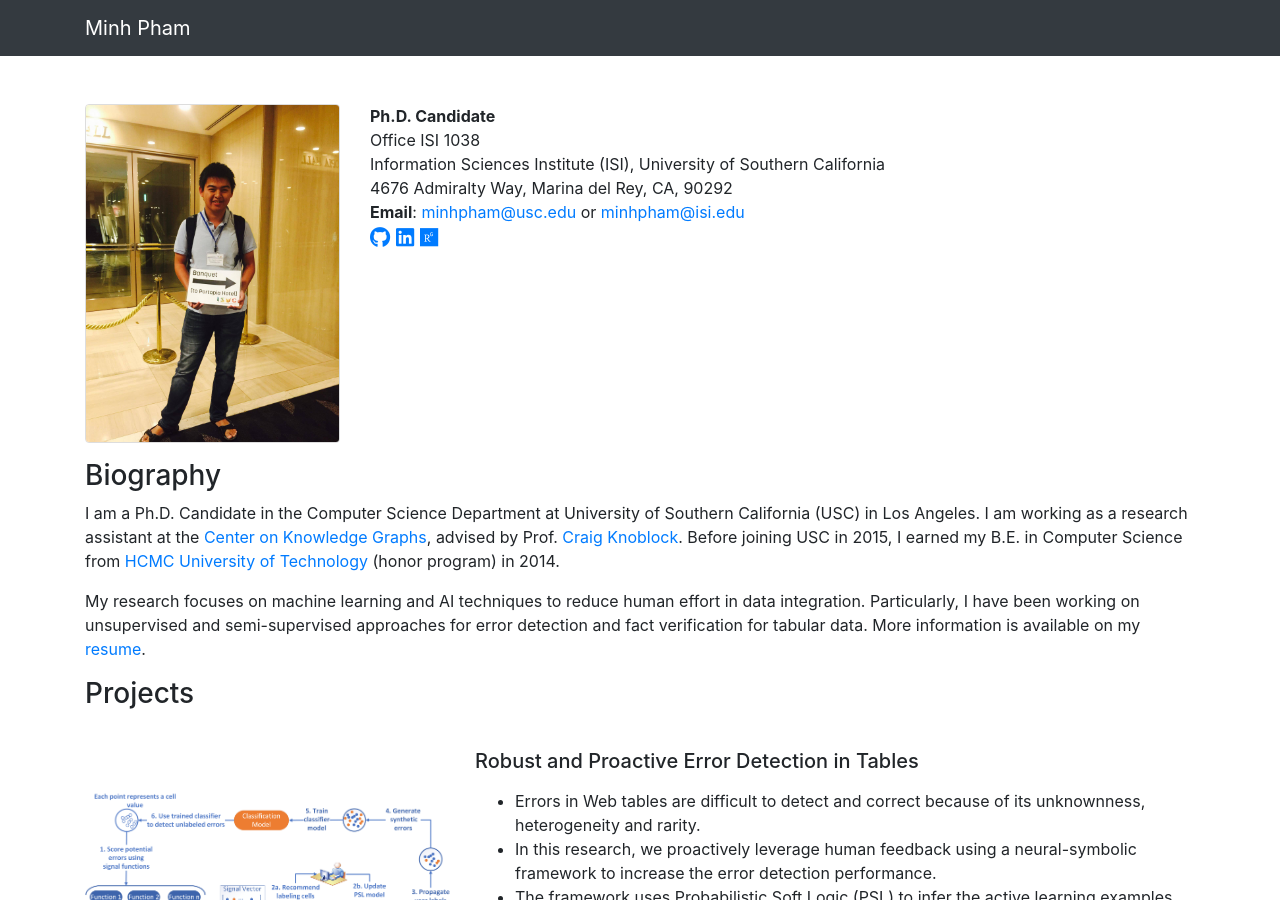
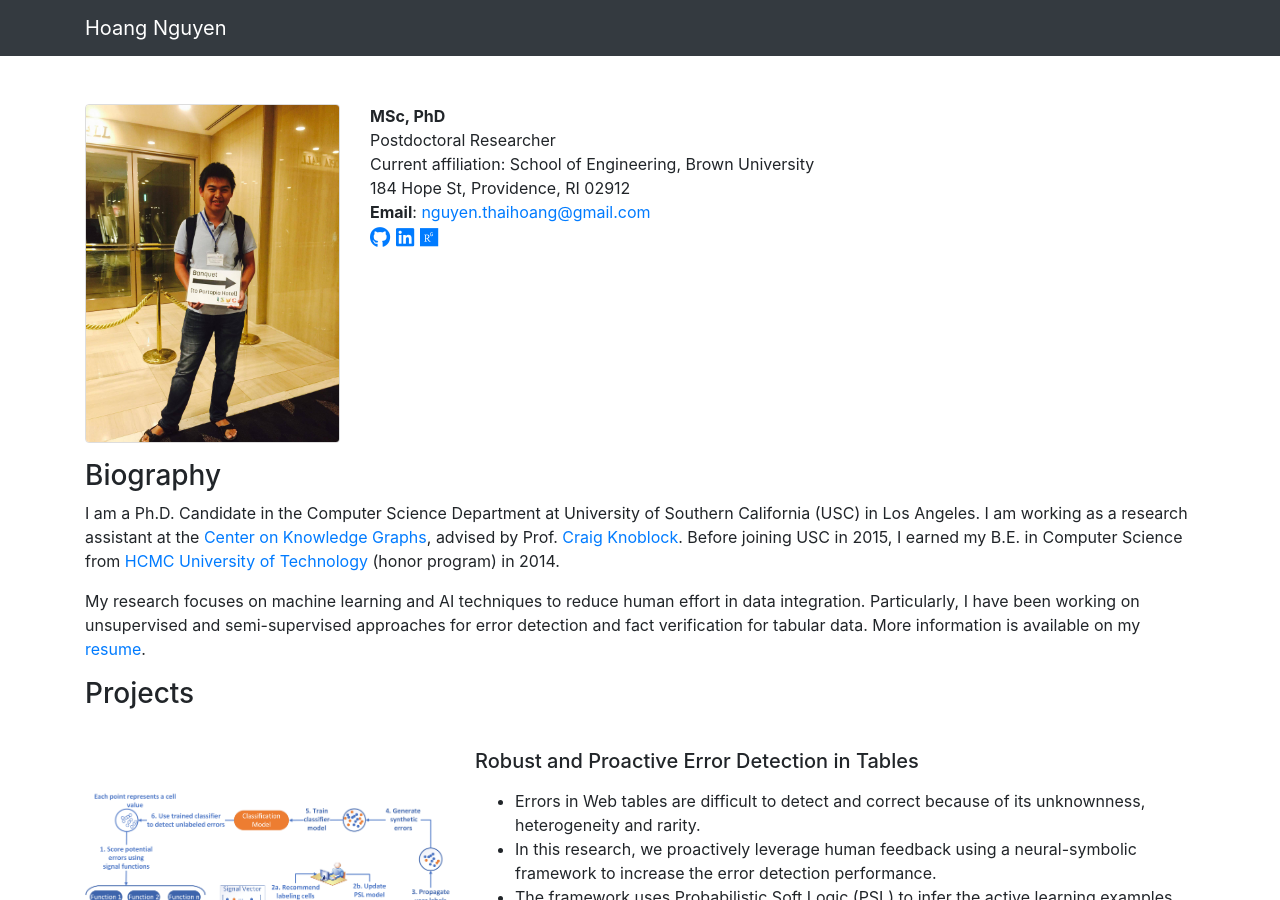
Before and after one commit to htn403/htn403.github.io, a Jekyll site: the page built from index.md, in a window 1280 px wide and 900 px high. Built offline with Jekyll 4.4.1, drawn with Linux system fonts in a browser that asks for light colours; nearby versions of some CDN libraries.

Commit message:
modify profile

```diff
--- a/_config.yml
+++ b/_config.yml
@@ -13,14 +13,14 @@
 # you will see them accessed via {{ site.title }}, {{ site.email }}, and so on.
 # You can create any custom variable you would like, and they will be accessible
 # in the templates via {{ site.myvariable }}.
-title: Minh Pham
+title: Hoang Nguyen
 email: first_name last_name at usc.edu
 # description: >- # this means to ignore newlines until "baseurl:"
 #
 baseurl: "" # the subpath of your site, e.g. /blog
 url: "" # the base hostname & protocol for your site, e.g. http://example.com
 # twitter_username: ""
-github_username:  minhptx
+github_username:  htn403
 
 # Build settings
 markdown: kramdown
--- a/index.md
+++ b/index.md
@@ -8,13 +8,12 @@ layout: default-container
   </div>
   <div class="col-md">
     <p>
-        <b>Ph.D. Candidate</b> <br/>
-        Office ISI 1038 <br />
-        Information Sciences Institute (ISI),
-        University of Southern California <br/>
-4676 Admiralty Way,
-Marina del Rey, CA, 90292 <br/>
-        <b>Email</b>: <a href="mailto:minhpham@usc.edu">minhpham@usc.edu</a> or <a href="mailto:minhpham@isi.edu">minhpham@isi.edu</a> <br/>
+        <b>MSc, PhD</b> <br/>
+        Postdoctoral Researcher <br />
+        Current affiliation: School of Engineering,
+        Brown University <br/>
+184 Hope St, Providence, RI 02912 <br/>
+        <b>Email</b>: <a href="mailto:nguyen.thaihoang@gmail.com">nguyen.thaihoang@gmail.com</a><br/>
         <span style="line-height:1.3em; font-size: 1.3em">
         <a href="https://github.com/minhptx"><i class="fab fa-github"></i></a>
         <a href="https://www.linkedin.com/in/minh-pham-b1405/"><i class="fab fa-linkedin"></i></a>
```
